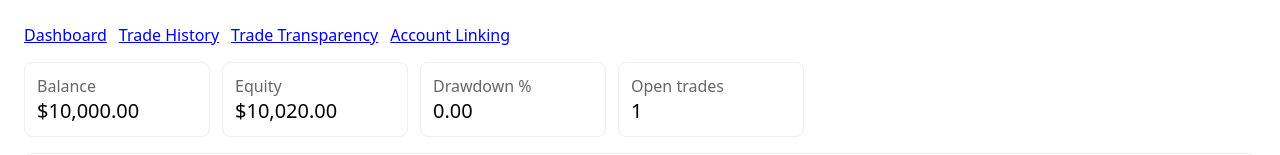
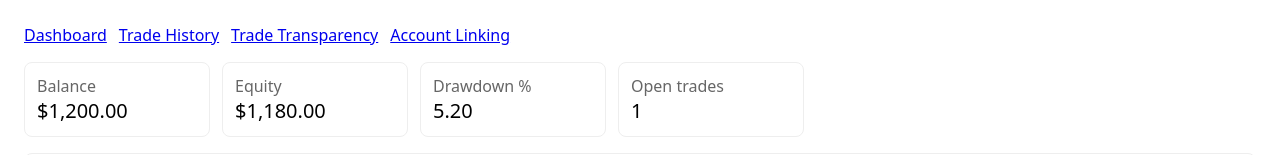
Before and after one commit to mbunabojohn-glitch/Pivot-Grid, a React (Vite) app in the folder frontend/: page / in a window 1280 px wide. Shown: the top 155 px of the page. Built offline with nearby package versions, Linux system fonts and the light colour scheme; no server answers.

Commit message:
Wire_dashboard_mock_import_and_card_values

```diff
--- a/frontend/src/pages/Dashboard.jsx
+++ b/frontend/src/pages/Dashboard.jsx
@@ -1,6 +1,7 @@
 import { useStore } from '../state/store.jsx'
 import EquityChart from '../components/EquityChart.jsx'
 import { formatCurrency } from '../utils/format.js'
+import { dashboardMock } from '../mocks/dashboard.mock.js'
 
 function Stat({ label, value }) {
   return (
@@ -13,14 +14,18 @@ function Stat({ label, value }) {
 
 export default function Dashboard() {
   const { state } = useStore()
-  const equity = state.equity.length ? state.equity[state.equity.length - 1].equity : 0
-  const openTrades = state.trades.filter((t) => t.state === 'open' || t.state === 'pending').length
+  const equitySeriesLatest = state.equity.length ? state.equity[state.equity.length - 1].equity : 0
+  const openTradesComputed = state.trades.filter((t) => t.state === 'open' || t.state === 'pending').length
+  const balanceCard = dashboardMock?.balance ?? state.balance
+  const equityCard = dashboardMock?.equity ?? equitySeriesLatest
+  const drawdownPercent = dashboardMock?.drawdown ?? state.drawdownPct * 100
+  const openTrades = dashboardMock?.openTrades ?? openTradesComputed
   return (
     <div>
       <div style={{ marginBottom: 16, display: 'flex', gap: 12 }}>
-        <Stat label="Balance" value={formatCurrency(state.balance)} />
-        <Stat label="Equity" value={formatCurrency(equity)} />
-        <Stat label="Drawdown %" value={(state.drawdownPct * 100).toFixed(2)} />
+        <Stat label="Balance" value={formatCurrency(balanceCard)} />
+        <Stat label="Equity" value={formatCurrency(equityCard)} />
+        <Stat label="Drawdown %" value={Number(drawdownPercent).toFixed(2)} />
         <Stat label="Open trades" value={openTrades} />
       </div>
       <EquityChart data={state.equity} />
```
